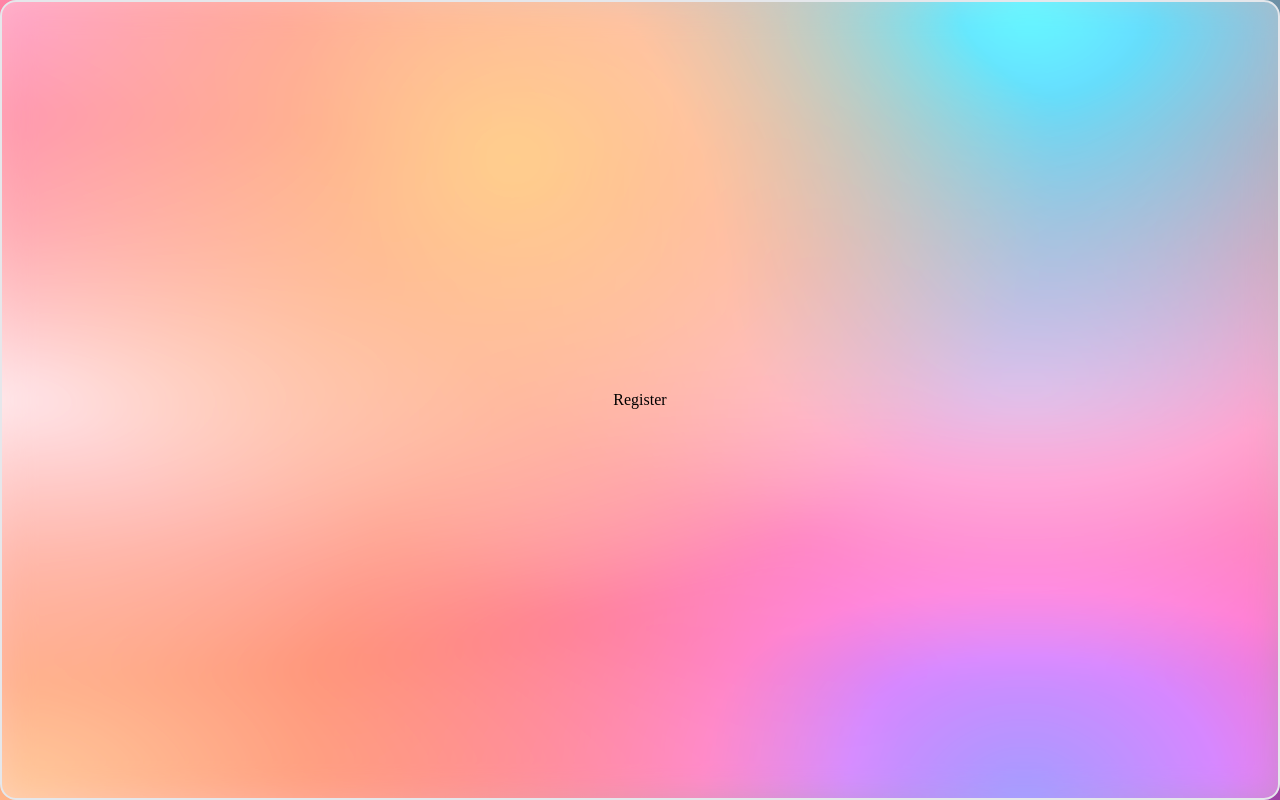
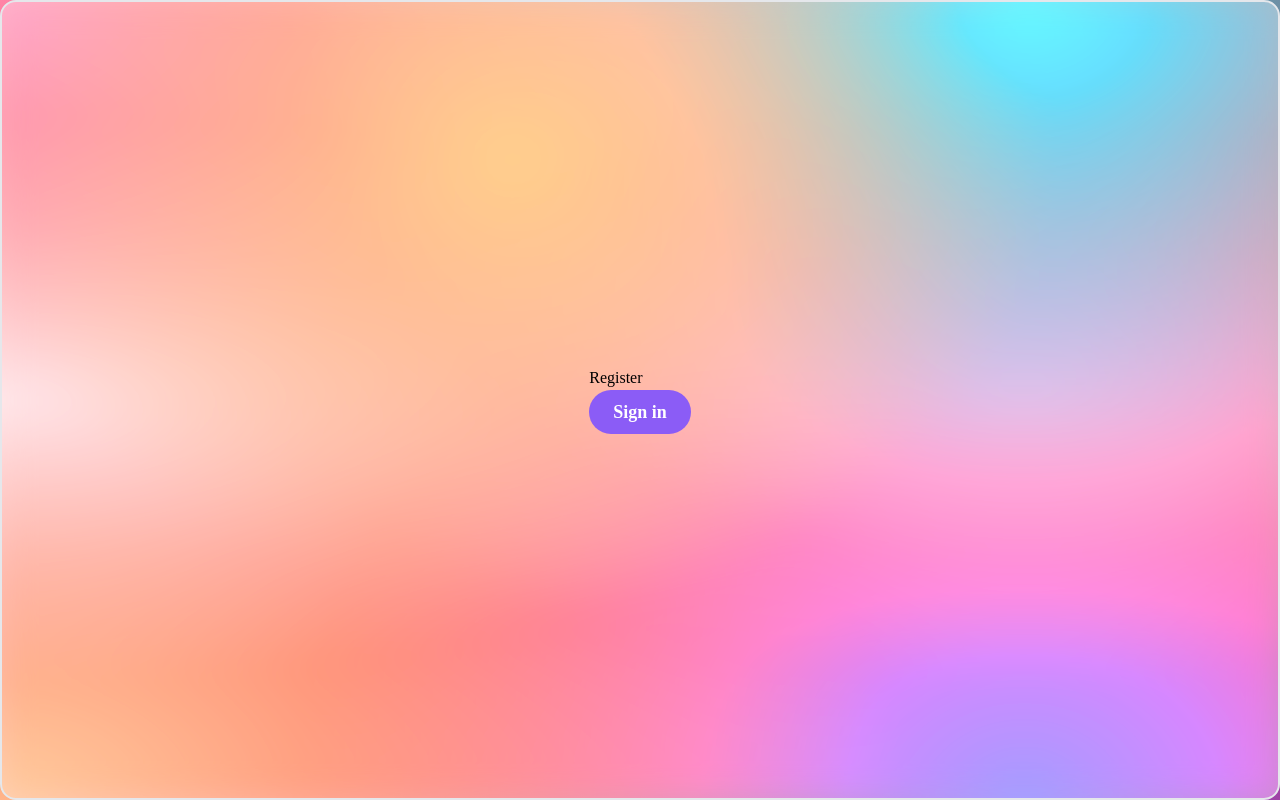
Before and after one commit to piyushimraw/app.getitdone, a Next.js app: page /register in a window 1280 px wide. Built offline with nearby package versions, Linux system fonts and the light colour scheme.

Commit message:
added button card and form

```diff
--- a/src/app/(auth)/register/page.tsx
+++ b/src/app/(auth)/register/page.tsx
@@ -1,7 +1,10 @@
+import { Button } from "@/components/Button";
+
 const RegisterPage = () => {
   return (
     <div>
       <h1>Register</h1>
+      <Button>Sign in</Button>
     </div>
   );
 };
--- /dev/null
+++ b/src/components/Button/index.tsx
@@ -0,0 +1,65 @@
+import { PropsWithChildren } from "react";
+import { cva, VariantProps } from "class-variance-authority";
+
+const buttonClasses = cva(
+  [
+    "rounded-3xl",
+    "font-bold",
+    "hover:scale-110",
+    "active:scale-100",
+    "transition",
+    "duration-200",
+    "ease-in-out",
+  ],
+  {
+    variants: {
+      intent: {
+        primary: [
+          "bg-violet-500",
+          "text-white",
+          "border-transparent",
+          "hover:bg-violet-600",
+        ],
+        secondary: [
+          "bg-white",
+          "text-black",
+          "border-gray-400",
+          "hover:bg-gray-100",
+          "border-solid",
+          "border-2",
+          "border-gray-800",
+        ],
+        text: ["bg-transparent", "text-black", "hover:bg-gray-100"],
+      },
+      size: {
+        small: ["text-md", "py-1", "px-2"],
+        medium: ["text-lg", "px-6", "py-2"],
+        large: ["text-xlg", "px-8", "py-4"],
+      },
+    },
+    defaultVariants: {
+      intent: "primary",
+      size: "medium",
+    },
+  }
+);
+
+export interface ButtonProps
+  extends React.HTMLAttributes<HTMLButtonElement>,
+    VariantProps<typeof buttonClasses> {}
+
+const Button = ({
+  children,
+  className,
+  intent,
+  size,
+  ...props
+}: PropsWithChildren<ButtonProps>) => {
+  return (
+    <button className={buttonClasses({ intent, size, className })} {...props}>
+      {children}
+    </button>
+  );
+};
+
+export { Button };
--- /dev/null
+++ b/src/components/Card/index.tsx
@@ -0,0 +1,22 @@
+import clsx from "clsx";
+import { PropsWithChildren } from "react";
+
+const Card = ({
+  className,
+  children,
+  ...props
+}: PropsWithChildren<{ className: string }>) => {
+  return (
+    <div
+      className={clsx(
+        "rounded-3xl px-10 py-4 drop-shadow-xl bg-white",
+        className
+      )}
+      {...props}
+    >
+      {children}
+    </div>
+  );
+};
+
+export default Card;
--- /dev/null
+++ b/src/components/Input/index.tsx
@@ -0,0 +1,19 @@
+import clsx from "clsx";
+import { PropsWithChildren } from "react";
+
+export interface InputProps {
+  className?: string;
+}
+const Input = ({ className, ...props }: PropsWithChildren<InputProps>) => {
+  return (
+    <input
+      className={clsx(
+        "border-solid border-gray border-2 px-6 py-2 text-lg rounded-3xl w-full",
+        className
+      )}
+      {...props}
+    />
+  );
+};
+
+export default Input;
```
